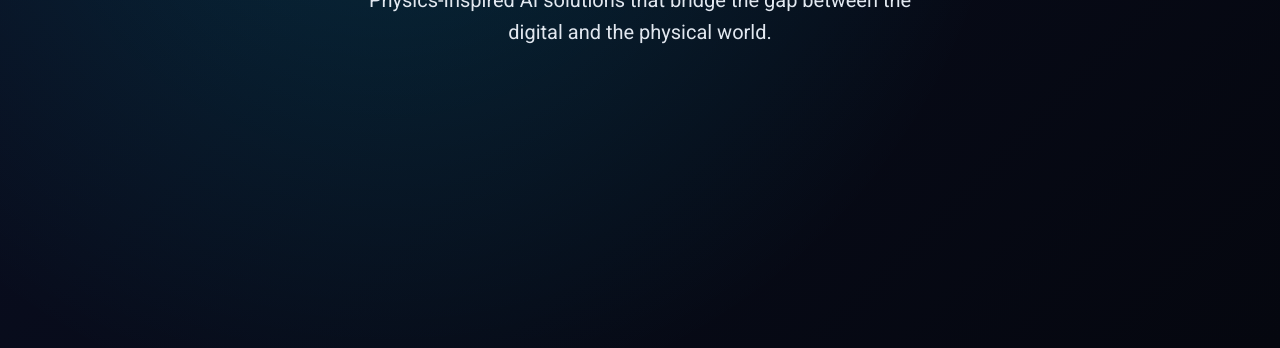
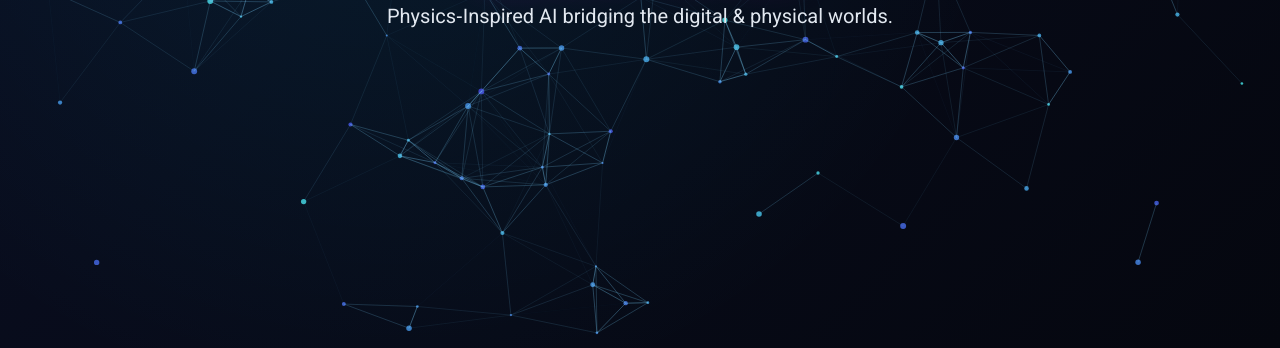
Before and after one commit to Hua-Hsing-Liu/Ctrlix, a plain HTML site: page index.html in a window 1280 px wide. Shown: the part 452-800 px from the top of the page. Drawn offline with Linux system fonts and the light colour scheme.

Commit message:
Update index.html

```diff
--- a/index.html
+++ b/index.html
@@ -3,17 +3,23 @@
 <head>
   <meta charset="UTF-8" />
   <meta name="viewport" content="width=device-width, initial-scale=1.0" />
-  <title>Ctrlix | Physics-Inspired AI</title>
+  <title>Ctrlix | Physics‑Inspired AI</title>
   <link rel="preconnect" href="https://fonts.googleapis.com">
   <link href="https://fonts.googleapis.com/css2?family=Orbitron:wght@400;700&family=Roboto:wght@300;400&display=swap" rel="stylesheet">
   <style>
-    :root { --primary:#00e1ff; --secondary:#ff00ff; --bg-start:#0a0f24; --bg-end:#05070f; }
+    :root {
+      --primary:#00e1ff;
+      --secondary:#ff00ff;
+      --bg-start:#0a0f24;
+      --bg-end:#05070f;
+    }
+    /* reset & layout */
     *{margin:0;padding:0;box-sizing:border-box}
-    html,body{height:100%;width:100%;font-family:'Roboto',sans-serif;color:#e2e8f0;background:radial-gradient(circle at 30% 30%,rgba(0,225,255,0.15),transparent 60%),linear-gradient(135deg,var(--bg-start),var(--bg-end));overflow-x:hidden}
-    canvas{position:fixed;top:0;left:0;width:100%;height:100%;z-index:0}
+    html,body{height:100%;width:100%;font-family:'Roboto',sans-serif;color:#e2e8f0;background:radial-gradient(circle at 30% 30%,rgba(0,225,255,0.08),transparent 60%),linear-gradient(135deg,var(--bg-start),var(--bg-end));overflow-x:hidden}
+    canvas#bg{position:fixed;top:0;left:0;width:100%;height:100%;z-index:0}
     header{position:relative;z-index:1;height:100vh;display:flex;flex-direction:column;justify-content:center;align-items:center;text-align:center}
     h1{font-family:'Orbitron',sans-serif;font-size:clamp(3rem,8vw,6rem);letter-spacing:.05em;color:var(--primary);text-shadow:0 0 10px var(--primary);animation:glow 4s ease-in-out infinite alternate}
-    @keyframes glow{from{text-shadow:0 0 10px var(--primary)}to{text-shadow:0 0 30px var(--primary),0 0 60px var(--secondary)}}
+    @keyframes glow{from{text-shadow:0 0 10px var(--primary)}to{text-shadow:0 0 25px var(--primary),0 0 55px var(--secondary)}}
     p.tagline{max-width:600px;margin-top:1rem;font-size:1.25rem;line-height:1.6}
     section{position:relative;z-index:1;padding:4rem 1rem;max-width:1100px;margin:auto}
     h2.section-title{font-family:'Orbitron',sans-serif;text-align:center;font-size:2.25rem}
@@ -23,7 +29,7 @@
     .card:hover,.product:hover{transform:translateY(-8px) scale(1.02)}
     .card h3{font-family:'Orbitron',sans-serif;font-size:1.5rem;margin-bottom:.75rem;color:var(--primary)}
     .card p{font-size:.95rem;line-height:1.6}
-    .card.center{grid-column:1/-1;max-width:350px;margin:0 auto}
+    .card.center{grid-column:1/-1;max-width:360px;margin:0 auto}
     .product{overflow:hidden}
     .product img{width:100%;height:200px;object-fit:cover;display:block}
     .product-content{padding:1.5rem;text-align:center}
@@ -39,10 +45,12 @@
   </style>
 </head>
 <body>
-  <canvas id="particleCanvas"></canvas>
+  <!-- Tech‑feel animated background -->
+  <canvas id="bg"></canvas>
+
   <header>
     <h1>Ctrlix</h1>
-    <p class="tagline">Physics-Inspired AI solutions that bridge the gap between the digital and the physical world.</p>
+    <p class="tagline">Physics‑Inspired AI bridging the digital &amp; physical worlds.</p>
   </header>
 
   <!-- Capabilities -->
@@ -50,12 +58,12 @@
     <h2 class="section-title">Our Capabilities</h2>
     <div class="grid">
       <div class="card center">
-        <h3>Physics-Informed ML</h3>
-        <p>Embedding first-principles physics into machine-learning pipelines for accurate, trustworthy, and data-efficient models.</p>
+        <h3>Physics‑Informed ML</h3>
+        <p>Embedding first‑principles physics into machine‑learning pipelines for accurate, trustworthy, and data‑efficient models.</p>
       </div>
-      <div class="card"><h3>Product Design</h3><p>Translating innovative concepts into manufacturable, user-centric products accelerated by simulation-driven workflows.</p></div>
-      <div class="card"><h3>Physics Patent Generation</h3><p>Converting breakthrough research into defensible IP through rigorous technical drafting and patent strategy.</p></div>
-      <div class="card"><h3>Edge Device Development</h3><p>Building intelligent hardware that runs physics-aware AI models in real time, from firmware to system integration.</p></div>
+      <div class="card"><h3>Product Design</h3><p>Turning innovative concepts into manufacturable, user‑centric products through simulation‑driven workflows.</p></div>
+      <div class="card"><h3>Physics Patent Generation</h3><p>Converting breakthrough research into defensible IP via rigorous technical drafting and patent strategy.</p></div>
+      <div class="card"><h3>Edge Device Development</h3><p>Building intelligent hardware that runs physics‑aware AI models in real time, from firmware to system integration.</p></div>
     </div>
   </section>
 
@@ -67,16 +75,16 @@
       <div class="product">
         <img src="5761e6d8-956a-4f27-b431-50abc38f6420.png" alt="Induction Hob" />
         <div class="product-content">
-          <h3>Physics-AI Induction Hob</h3>
-          <p>Induction cooktop employing our <strong>Physics-AI engine</strong> to modulate electromagnetic fields for unrivaled efficiency and safety.</p>
+          <h3>Physics‑AI Induction Hob</h3>
+          <p>Induction cooktop employing our <strong>Physics‑AI engine</strong> to modulate electromagnetic fields for unrivaled efficiency and safety.</p>
         </div>
       </div>
       <!-- Grill -->
       <div class="product">
         <img src="b0275dfe-e92e-4dc3-a4fb-3fdf5465da06.png" alt="Grill Pan" />
         <div class="product-content">
-          <h3>Physics-AI Grill Pan</h3>
-          <p>Smart grill that applies <strong>Physics-AI thermal modeling</strong> to deliver even heat and restaurant-quality grill marks.</p>
+          <h3>Physics‑AI Grill Pan</h3>
+          <p>Smart grill that applies <strong>Physics‑AI thermal modeling</strong> to deliver even heat and restaurant‑quality grill marks.</p>
         </div>
       </div>
     </div>
@@ -95,12 +103,88 @@
     </div>
   </section>
 
-  <!-- Footer -->
   <footer>
     <p>科睿思股份有限公司</p>
-    <p>Email: <a href="mailto:Ctrlix_AI.gmail.com">Ctrlix_AI.gmail.com</a> | Line ID: Ctrlix_AI | 電話: 0921820652</p>
+    <p>Email: <a href="mailto:Ctrlix_AI.gmail.com">Ctrlix_AI.gmail.com</a> │ Line ID: Ctrlix_AI │ 電話: 0921820652</p>
   </footer>
 
-  <!-- Particle Background Script -->
+  <!-- Animated background script -->
   <script>
-    const c=document.getElementById('particleCanvas');const ctx=c.getContext('2d');let particles;function resize(){c.width=window.innerWidth*devicePixelRatio;c.height=window.innerHeight*devicePixelRatio;ctx.scale(devicePixelRatio,devicePixelRatio);}function createParticle(){const a=Math.random()*2*Math.PI,s=.5+Math.random();return{x:Math.random()*window.innerWidth,y
+    const canvas = document.getElementById('bg');
+    const ctx = canvas.getContext('2d');
+
+    let particles = [];
+    const NUM = 140;
+    const MAX_DIST = 120;
+
+    function resize() {
+      const dpr = window.devicePixelRatio || 1;
+      canvas.width = innerWidth * dpr;
+      canvas.height = innerHeight * dpr;
+      ctx.scale(dpr, dpr);
+    }
+
+    class Particle {
+      constructor() {
+        this.reset();
+      }
+      reset() {
+        this.x = Math.random()*innerWidth;
+        this.y = Math.random()*innerHeight;
+        const angle = Math.random()*Math.PI*2;
+        const speed = 0.3 + Math.random()*0.7;
+        this.vx = Math.cos(angle)*speed;
+        this.vy = Math.sin(angle)*speed;
+        this.size = 1 + Math.random()*2;
+        this.hue = 180 + Math.random()*60;
+      }
+      update() {
+        this.x += this.vx;
+        this.y += this.vy;
+        if(this.x<0||this.x>innerWidth||this.y<0||this.y>innerHeight) this.reset();
+      }
+      draw() {
+        ctx.beginPath();
+        ctx.arc(this.x, this.y, this.size, 0, Math.PI*2);
+        ctx.fillStyle = `hsla(${this.hue},80%,60%,0.8)`;
+        ctx.fill();
+      }
+    }
+
+    function initParticles() {
+      particles = Array.from({length:NUM}, () => new Particle());
+    }
+
+    function connectLines() {
+      for(let i=0;i<NUM;i++) {
+        for(let j=i+1;j<NUM;j++) {
+          const dx = particles[i].x - particles[j].x;
+          const dy = particles[i].y - particles[j].y;
+          const dist = Math.hypot(dx, dy);
+          if(dist<MAX_DIST) {
+            ctx.strokeStyle = `hsla(200,80%,70%,${1-dist/MAX_DIST})`;
+            ctx.lineWidth = 0.5;
+            ctx.beginPath();
+            ctx.moveTo(particles[i].x, particles[i].y);
+            ctx.lineTo(particles[j].x, particles[j].y);
+            ctx.stroke();
+          }
+        }
+      }
+    }
+
+    function animate() {
+      ctx.clearRect(0,0,innerWidth,innerHeight);
+      particles.forEach(p=>{p.update();p.draw();});
+      connectLines();
+      requestAnimationFrame(animate);
+    }
+
+    window.addEventListener('resize',()=>{resize();});
+
+    resize();
+    initParticles();
+    animate();
+  </script>
+</body>
+</html>
```
